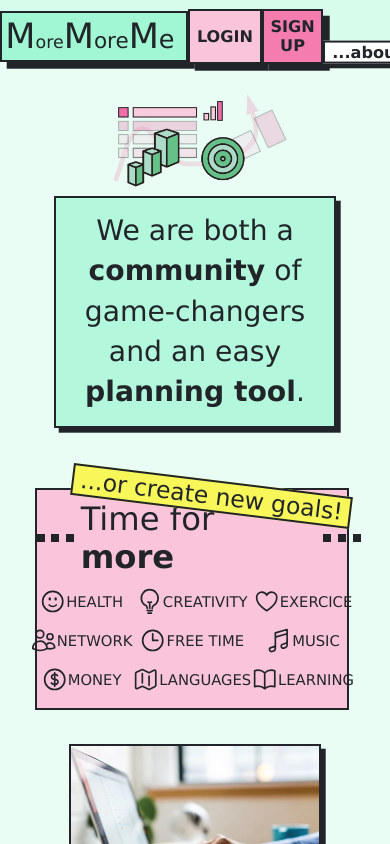
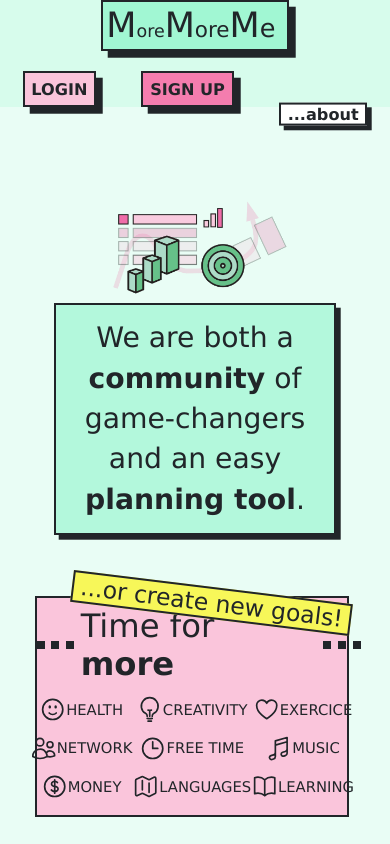
Before and after one commit to thelittlemitak/portfolio, a React (Create React App) app: page / in a window 390 px wide. Shown: the top 844 px of the page. Built offline with nearby package versions, Linux system fonts and the light colour scheme.

Commit message:
remove saluteEl if not logged in

```diff
--- a/react-notes.js
+++ b/react-notes.js
@@ -67,6 +67,9 @@
 //266. Multipage intro
 
 //310. Authentication
+
+//Sticky nav
+// https://dev.to/luisaugusto/stop-using-fixed-headers-and-start-using-sticky-ones-1k30
 
 
 function sum(a, b) {
--- a/src/components/Header.css
+++ b/src/components/Header.css
@@ -2,14 +2,25 @@
   font-size: 2.4rem;
 
   background-color: #d7fcec;
+  /* background-color: red; */
 
-  padding-top: 1.3rem;
-  padding-bottom: 7.65rem;
+  /* padding-top: 1.3rem;
+  padding-bottom: 7.65rem; */
 
   display: grid;
   grid-template-columns: 1fr 1fr;
   justify-items: center;
   align-items: center;
+
+}
+
+.sticky {
+  min-width: 100vw;
+  /* width: 100%; */
+  height: 9%;
+  top: 0;
+  position: sticky;
+  z-index: 999;
 }
 
 .logo-box {
@@ -57,7 +68,6 @@
   justify-content: space-around;
 }
 
-
 .main-header-buttons {
   font-family: Verdana, sans-serif;
   font-size: 2.4rem;
@@ -87,14 +97,6 @@
   background-color: #22ec98;
 }
 
-.sticky {
-  width: 100%;
-  height: 1rem;
-  top: 0;
-  position: fixed;
-  z-index: 999;
-}
-
 .salute {
   font-size: 2.77rem;
   font-weight: 500;
@@ -114,7 +116,7 @@
 }
 
 .profile-btn {
-background-color: #f58fb9;
+  background-color: #f58fb9;
 }
 
 .main-header-about {
@@ -130,3 +132,7 @@ background-color: #f58fb9;
   justify-items: center;
   align-items: center;
 }
+
+.display-none {
+  display: none;
+}
--- a/src/components/Header.js
+++ b/src/components/Header.js
@@ -15,7 +15,9 @@ function Header(props) {
         <props.altBtn1 openedTunnel1={props.openedTunnel1}></props.altBtn1>
         <props.altBtn2 openedTunnel2={props.openedTunnel2}></props.altBtn2>
         <props.altBtn3></props.altBtn3>
-        <div className="salute-wrapper">
+        {/* <div className="salute-wrapper"> */}
+        <div className={props.saluteStyleTunnel}>
+
           <div className="salute">{props.saluteTextTunnel}</div>
         </div>
         <props.altBtn5 userNameTunnel={props.userNameTunnel}></props.altBtn5>
--- a/src/pages/MediaQueries.css
+++ b/src/pages/MediaQueries.css
@@ -108,7 +108,7 @@
   }
 }
 
-/* 900 */
+/* 912px */
 @media (max-width: 57em) {
   .main-header {
     grid-template-columns: 1fr 1.5fr;
@@ -184,9 +184,9 @@
     margin-top: 5rem;
   }
 
-  .arrow {
+  /* .arrow {
     display: none;
-  }
+  } */
 
   .post-hero-title {
     height: 70px;
@@ -336,7 +336,7 @@
   }
 }
 
-/* 530 */
+/* 528px */
 @media (max-width: 33em) {
   html {
     font-size: 42%;
@@ -357,4 +357,17 @@
     max-height: 100%;
     margin: 0 auto;
   }
+
+  .main-header {
+    font-size: 2.4rem;
+    gap: 3rem;
+    grid-template-columns: 1fr;
+    justify-items: center;
+    align-items: center;
+  }
+
+  .button-area {
+    /* display: flex; */
+    justify-content: space-around;
+  }
 }
--- a/src/pages/SharedStyle.css
+++ b/src/pages/SharedStyle.css
@@ -24,6 +24,10 @@ body {
 
   color: #212529;
   background-color: #e9fdf5;
+
+  /* temp */
+  /* border: 50px black solid; */
+  /* temp */
 
   border-bottom: 0.5rem solid #7df4c2;
 }
--- a/src/pages/home/Home.js
+++ b/src/pages/home/Home.js
@@ -165,7 +165,7 @@ function Home() {
 
   const navigate = useNavigate();
   const [dummyVar, setDummyVar] = useState("");
-  const [keeper, setKeeper] = useState(false);
+  const [keeper, setKeeper] = useState(false); //keeper was created to keep cx logged in when clicking a checkbox in the modal window
   const [alertStyle, setAlertStyle] = useState("wrong-alert hidden-alert");
 
   const checkboxLi = function (e) {
@@ -204,8 +204,12 @@ function Home() {
     }
   };
 
-  const [styleLeft, setStyleLeft] = useState("how-to-lists-container left-card");
-  const [styleRight, setStyleRight] = useState("how-to-lists-container right-card");
+  const [styleLeft, setStyleLeft] = useState(
+    "how-to-lists-container left-card"
+  );
+  const [styleRight, setStyleRight] = useState(
+    "how-to-lists-container right-card"
+  );
   const arrowRef = useRef();
 
   useEffect(() => {
@@ -267,6 +271,12 @@ function Home() {
         }
         openedTunnel1={opener1}
         openedTunnel2={opener2}
+        saluteStyleTunnel={
+          localStorage.getItem("isLoggedIn") ||
+          sessionStorage.getItem("isLoggedIn") == "yes"
+          ? "salute-wrapper"
+          : "salute-wrapper display-none"
+        }
       ></Header>
       <MainWrapper>
         <Hero></Hero>
```
Also changed, not shown: 14 other files (tests, documents, lock files or other folders).
